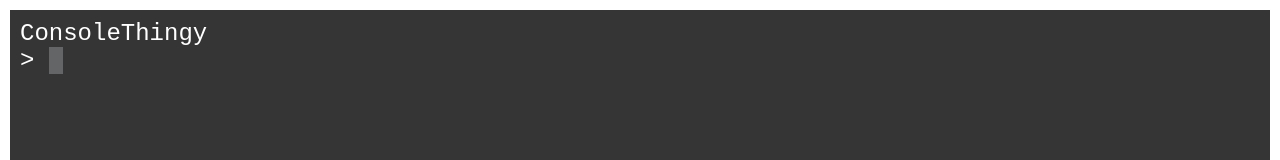
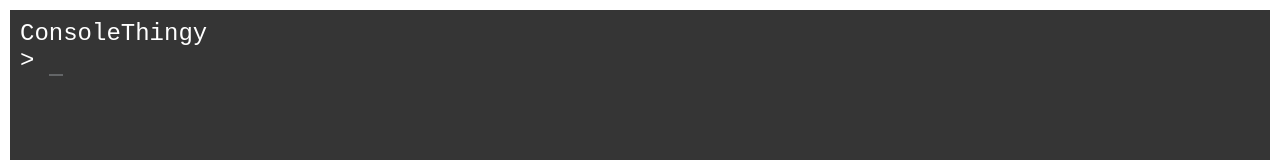
Before and after one commit to gjavi1/ConsoleThing, a React (Create React App) app: page / in a window 1280 px wide. Shown: the top 160 px of the page. Built offline with nearby package versions, Linux system fonts and the light colour scheme.

Commit message:
updated cursor

```diff
--- a/src/App.css
+++ b/src/App.css
@@ -7,7 +7,7 @@ html, body, #root {
     overflow: hidden;
 }
 
-.react-console-container {
+.console-container {
     background: #353535;
     position: absolute;
     height: calc(100% - 40px);
@@ -20,8 +20,15 @@ html, body, #root {
     font-size: 1.5rem;
 }
 
-.react-console-cursor-idle{
-  background: #F0F8FF;
+.console-prompt {
+    word-break: break-all;
+}
+
+.console-cursor-idle{
+    border: 2px #F0F8FF solid;
+    border-top: none;
+    border-left: none;
+    border-right: none;
 	-webkit-animation: flash linear 1s infinite;
 	animation: flash linear 1s infinite;
 }
--- a/src/App.jsx
+++ b/src/App.jsx
@@ -1,5 +1,4 @@
 import React, { Component } from 'react';
-import logo from './logo.svg';
 import './App.css';
 
 import Console from './components/Console'
@@ -9,7 +8,7 @@ class App extends Component {
         super(props);
 
         this.state = {
-          count: 0,
+          user: "",
         };
     }
 
@@ -20,21 +19,20 @@ class App extends Component {
     echo = (text) => {
         this.child.console.log(text);
         this.setState({
-          count: this.state.count+1,
+          user: this.state.user,
         }, this.child.console.return);
     }
 
     promptLabel = () => {
-        return this.state.count + "> ";
+        return this.state.user + " > ";
     }
 
     render() {
         return <Console ref={ref => this.child.console = ref}
             handler={this.echo}
-            promptLabel={this.promptLabel}
+            promptLabel={this.promptLabel()}
             welcomeMessage={"ConsoleThingy"}
             autofocus={true}
-            promptLabel= {'> '}
         />;
     }
 }
--- a/src/components/Console.jsx
+++ b/src/components/Console.jsx
@@ -314,7 +314,7 @@ class Console extends Component {
 
 		if (command === "clear") {
 			// TODO
-			let prompts = Array.from(document.getElementsByClassName("react-console-prompt-box"));
+			let prompts = Array.from(document.getElementsByClassName("console-prompt-box"));
 			let promptSize = prompts.length - 1;
 
 			prompts.forEach(function(element, index) {
@@ -323,7 +323,7 @@ class Console extends Component {
 				}
 			});
 
-			Array.from(document.getElementsByClassName("react-console-message")).forEach(function(element, id) {
+			Array.from(document.getElementsByClassName("console-message")).forEach(function(element, id) {
 				if (0 !== id) {
 					element.remove();
 				}
@@ -758,11 +758,11 @@ class Console extends Component {
 	}
 	render() {
 		return <div ref={ref => this.child.container = ref}
-				className={`react-console-container ${(this.state.focus ? "react-console-focus" : "react-console-nofocus")}`}
+				className={`console-container ${(this.state.focus ? "console-focus" : "console-nofocus")}`}
 				onClick={this.focus}
 			>
 			{this.props.welcomeMessage?
-				<div className="react-console-message react-console-welcome">
+				<div className="console-message console-welcome">
 					{this.props.welcomeMessage}
 				</div>
 				: null
@@ -787,7 +787,7 @@ class Console extends Component {
 			<div style={{ overflow: "hidden", height: 1, width: 1 }}>
 				<textarea
 					ref={ref => this.child.typer = ref}
-					className="react-console-typer"
+					className="console-typer"
 					autoComplete="off"
 					autoCorrect="off"
 					autoCapitalize="off"
--- a/src/components/console/ConsoleMessage.jsx
+++ b/src/components/console/ConsoleMessage.jsx
@@ -1,12 +1,9 @@
 import React, { Component } from 'react';
 
 class ConsoleMessage extends Component {
-    constructor(props){
-        super(props);
-    }
 
     render() {
-        return <div className={`react-console-message${(this.props.type? ` react-console-message-${this.props.type}` : ``)}`}>
+        return <div className={`console-message${(this.props.type? ` console-message-${this.props.type}` : ``)}`}>
             {this.props.value.map((val)=>{
                 if(typeof val === 'string') {
                     console.log(val);
--- a/src/components/console/ConsolePrompt.jsx
+++ b/src/components/console/ConsolePrompt.jsx
@@ -19,28 +19,26 @@ class ConsolePrompt extends Component {
 		// Blink cursor when idle
 		if(this.child.cursor) {
 			if(this.updateSemaphore === 0) {
-				this.child.cursor.className = "react-console-cursor";
+				this.child.cursor.className = "console-cursor";
 			}
 			this.updateSemaphore++;
 			window.setTimeout( () => {
 				this.updateSemaphore--;
 				if(this.updateSemaphore === 0 && this.child.cursor) {
-					this.child.cursor.className = "react-console-cursor react-console-cursor-idle";
+					this.child.cursor.className = "console-cursor console-cursor-idle";
 				}
 			}, 1000);
 		}
     }
 
     renderValue() {
-
-
 		if(this.props.point < 0) {
 			return [this.props.value];
 		} else if (this.props.point === this.props.value.length) {
-			return [this.props.value,<span ref={ref => this.child.cursor = ref} key="cursor" className="react-console-cursor">&nbsp;</span>];
+			return [this.props.value,<span ref={ref => this.child.cursor = ref} key="cursor" className="console-cursor">&nbsp;</span>];
 		} else {
 			return [this.props.value.substring(0,this.props.point),
-				<span ref={ref => this.child.cursor = ref} key="cursor" className="react-console-cursor">{this.props.value.substring(this.props.point,this.props.point+1)}</span>,
+				<span ref={ref => this.child.cursor = ref} key="cursor" className="console-cursor">{this.props.value.substring(this.props.point,this.props.point+1)}</span>,
 				this.props.value.substring(this.props.point+1)];
 		}
     }
@@ -55,10 +53,10 @@ class ConsolePrompt extends Component {
 				label = '';
 			}
 		}
-		return <div className="react-console-prompt-box">
-			<span className="react-console-prompt-label">{ label }</span>
-			<span className="react-console-prompt-argument">{ this.props.argument }</span>
-			<span className="react-console-prompt">{ this.renderValue() }</span>
+		return <div className="console-prompt-box">
+			<span className="console-prompt-label">{ label }</span>
+			<span className="console-prompt-argument">{ this.props.argument }</span>
+			<span className="console-prompt">{ this.renderValue() }</span>
 		</div>;
     }
 }
```
